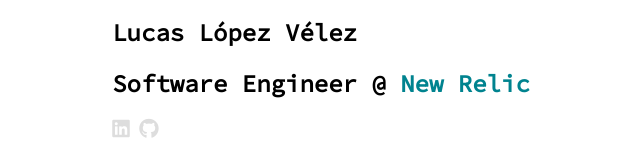
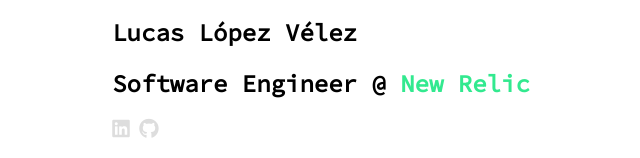
Before and after one commit to luckslovez/luckslovez.github.io, a plain HTML site: page index.html in a window 1280 px wide. Shown: the part 401-559 px from the top of the page, without its empty margins (319-959 px from the left). Drawn offline with Linux system fonts and the light colour scheme.

Commit message:
Update new relic color

```diff
--- a/index.css
+++ b/index.css
@@ -17,7 +17,7 @@
 
 a {
     text-decoration: none;
-    color: #00838F;
+    color: #32e98f;
 }
 
 a:hover {
```
